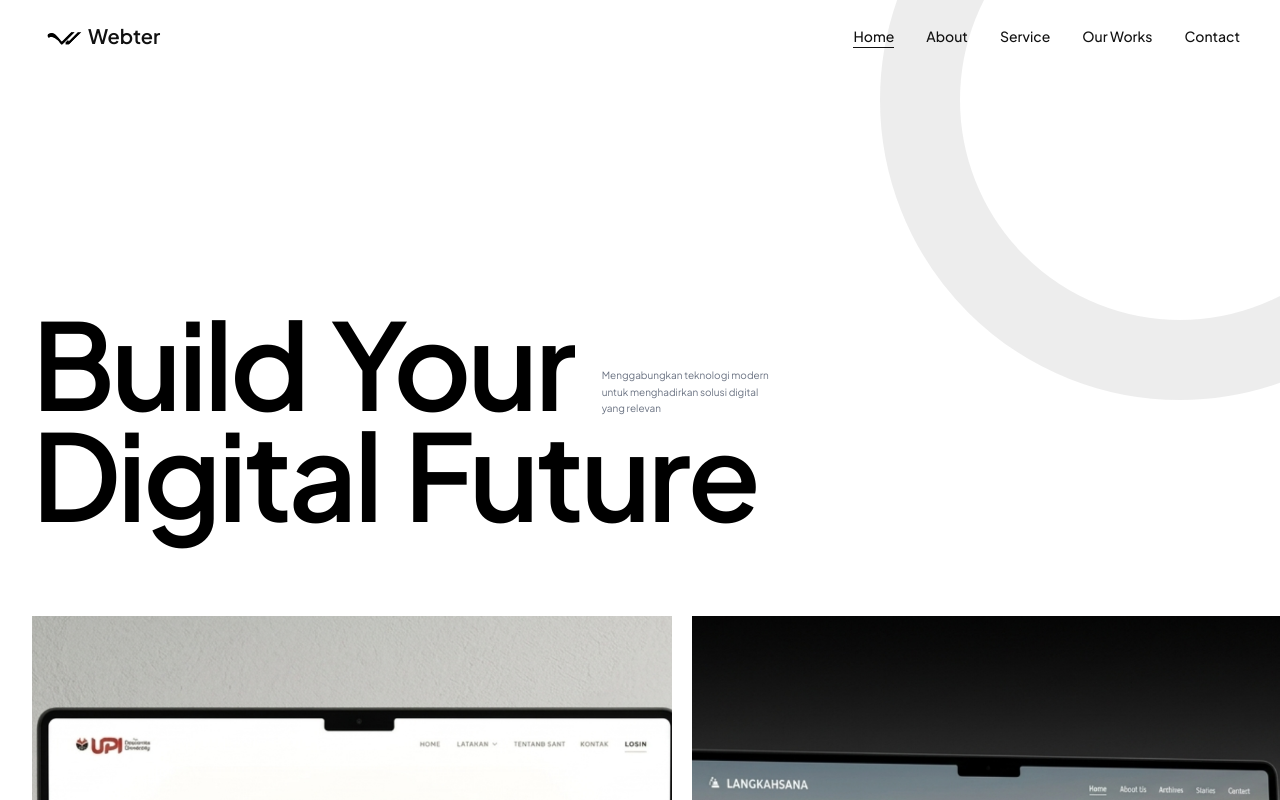
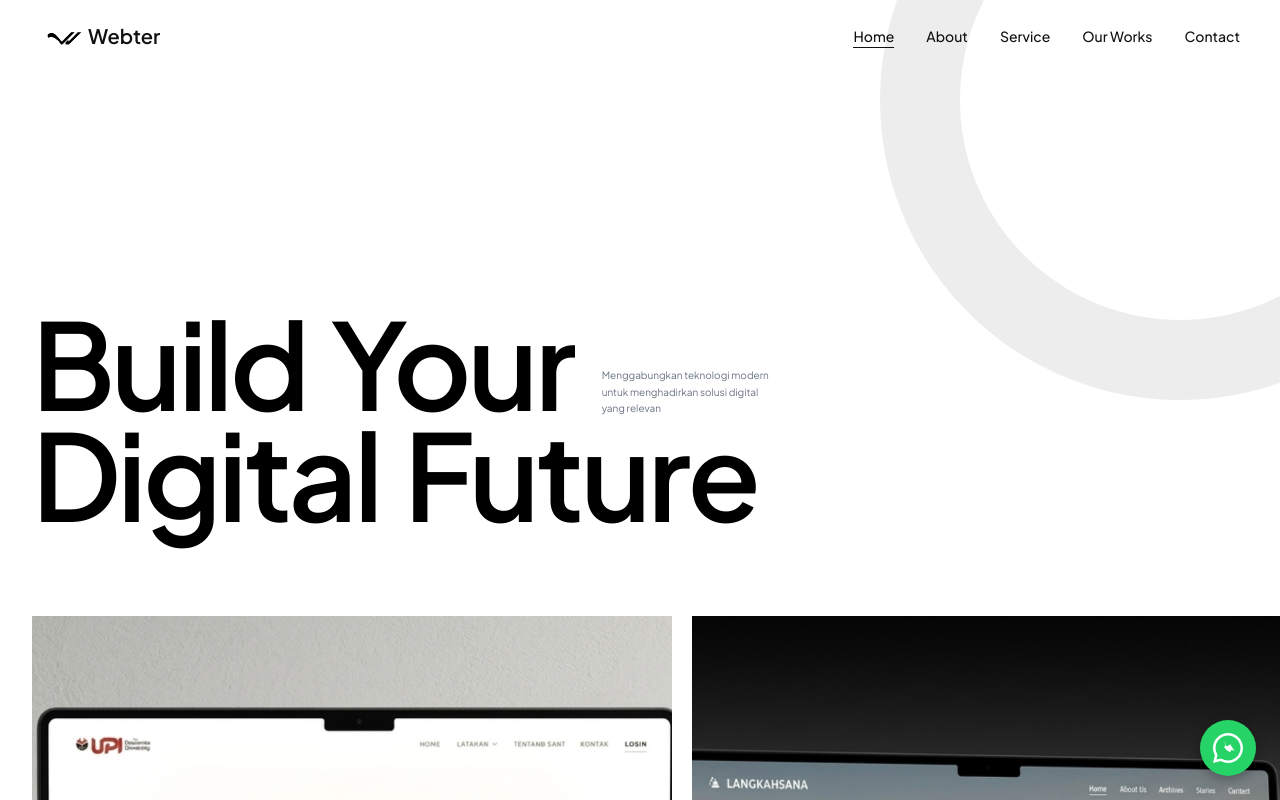
Before and after one commit to Luthfikhaerii/webter, a Next.js app: page / in a window 1280 px wide. Shown: the top 800 px of the page. Built offline with nearby package versions, Linux system fonts and the light colour scheme.

Commit message:
whatsapp button

```diff
--- a/app/globals.css
+++ b/app/globals.css
@@ -107,3 +107,28 @@ html.lenis body {
 }
 .strip-img-item { flex-shrink: 0; width: 75vw; }
 @media (min-width: 768px) { .strip-img-item { width: 50vw; } }
+
+
+.whatsapp-btn {
+  position: fixed;
+  bottom: 24px;
+  right: 24px;
+  z-index: 9999;
+
+  background-color: #25d366;
+  border-radius: 50%;
+  width: 56px;
+  height: 56px;
+
+  display: flex;
+  align-items: center;
+  justify-content: center;
+
+  box-shadow: 0 4px 12px rgba(0, 0, 0, 0.25);
+  transition: transform 0.2s ease, box-shadow 0.2s ease;
+}
+
+.whatsapp-btn:hover {
+  transform: scale(1.1);
+  box-shadow: 0 6px 20px rgba(0, 0, 0, 0.3);
+}
--- a/app/layout.tsx
+++ b/app/layout.tsx
@@ -5,6 +5,7 @@ import Navbar from '@/components/Navbar'
 import Footer from '@/components/Footer'
 import LoadingProvider from '@/providers/LoadingProvider'
 import { LenisProvider } from '@/providers/LenisProvider'
+import WhatsappButton from '@/components/WhatsappButton'
 
 const inter = Plus_Jakarta_Sans({ subsets: ['latin'], weight: ['400', '500', '600'] })
 
@@ -18,6 +19,7 @@ export default function RootLayout({ children }: { children: React.ReactNode })
           <Navbar />
           <LenisProvider>
           {children}
+          <WhatsappButton/>
           </LenisProvider>
           <Footer />
         </LoadingProvider>
--- /dev/null
+++ b/components/WhatsappButton.tsx
@@ -0,0 +1,42 @@
+"use client";
+
+import { useLoaded } from "@/providers/LoadingProvider";
+import { motion, AnimatePresence } from "framer-motion";
+
+const WhatsappButton = () => {
+  const { loaded } = useLoaded();
+
+  const phoneNumber = "6281563862944";
+  const message = "Halo, saya ingin bertanya...";
+  const url = `https://wa.me/${phoneNumber}?text=${encodeURIComponent(message)}`;
+
+  return (
+    <AnimatePresence>
+      {loaded && (
+        <motion.a
+          href={url}
+          target="_blank"
+          rel="noopener noreferrer"
+          className="whatsapp-btn"
+          aria-label="Chat via WhatsApp"
+          initial={{ opacity: 0, scale: 0.5 }}
+          animate={{ opacity: 1, scale: 1 }}
+          exit={{ opacity: 0, scale: 0.5 }}
+          transition={{ duration: 0.3, ease: "easeOut" }}
+        >
+          <svg
+            xmlns="http://www.w3.org/2000/svg"
+            viewBox="0 0 32 32"
+            width="30"
+            height="30"
+            fill="white"
+          >
+            <path d="M16 0C7.163 0 0 7.163 0 16c0 2.833.738 5.49 2.027 7.8L0 32l8.418-2.004A15.93 15.93 0 0 0 16 32c8.837 0 16-7.163 16-16S24.837 0 16 0zm0 29.333a13.27 13.27 0 0 1-6.765-1.847l-.485-.287-5.002 1.191 1.217-4.873-.317-.5A13.246 13.246 0 0 1 2.667 16C2.667 8.636 8.636 2.667 16 2.667S29.333 8.636 29.333 16 23.364 29.333 16 29.333zm7.27-9.878c-.398-.199-2.354-1.162-2.719-1.294-.365-.133-.63-.199-.896.199-.265.398-1.03 1.294-1.262 1.56-.232.265-.465.298-.863.1-.398-.199-1.681-.62-3.202-1.977-1.183-1.057-1.982-2.362-2.214-2.76-.232-.398-.025-.613.174-.811.179-.178.398-.465.597-.697.199-.232.265-.398.398-.664.133-.265.066-.497-.033-.697-.1-.199-.896-2.16-1.228-2.957-.323-.776-.651-.671-.896-.683l-.763-.013c-.265 0-.697.1-.1.063 1.495-.232 2.694 1.428 2.694 1.428s.927 2.892 1.03 3.224c.1.332.398.664.93.531.265-.066 1.695-.22 3.224-1.99.199-.232.265-.398.365-.265.1.133.066.398-.033.597z" />
+          </svg>
+        </motion.a>
+      )}
+    </AnimatePresence>
+  );
+};
+
+export default WhatsappButton;
```
Also changed, not shown: components/assets.txt (deleted).
